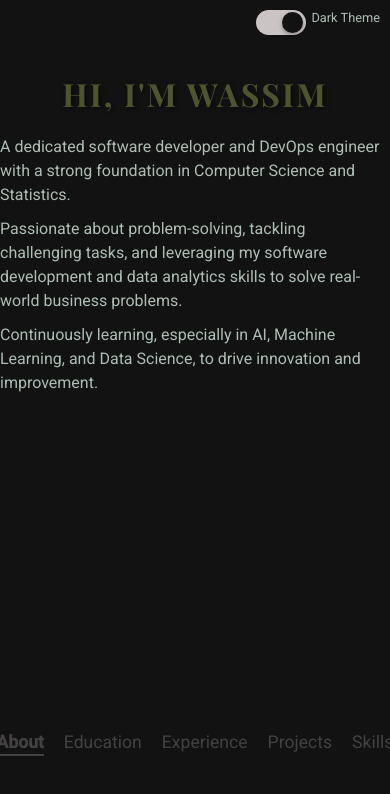
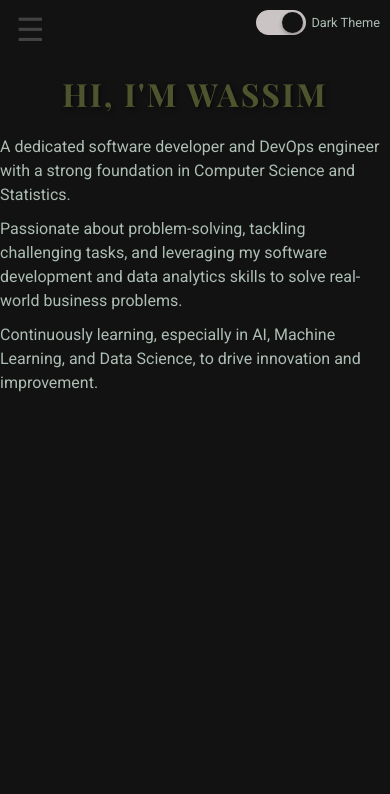
Before and after one commit to wassimwazzi/wassimwazzi.github.io, a React (Create React App) app: page / in a window 390 px wide. Shown: the top 794 px of the page. Built offline with nearby package versions, Linux system fonts and the light colour scheme.

Commit message:
mobile fixes

```diff
--- a/src/App.js
+++ b/src/App.js
@@ -1,4 +1,3 @@
-// src/App.jsx
 import React, { useState, useEffect } from 'react';
 import About from './components/About/About';
 import Education from './components/Education/Education';
@@ -14,11 +13,12 @@ import 'aos/dist/aos.css';
 
 const App = () => {
   const [activeSection, setActiveSection] = useState('about');
+  const [menuOpen, setMenuOpen] = useState(false); // State to manage menu visibility
 
   useEffect(() => {
     AOS.init({
-      duration: 2000,  // Adjusts the overall duration of the animation
-      easing: 'ease-in-out',  // Easing for smoother transitions
+      duration: 2000,
+      easing: 'ease-in-out',
       once: true,
       offset: 100,
     });
@@ -26,8 +26,13 @@ const App = () => {
 
   const handleNavClick = (section) => {
     if (section !== activeSection) {
-      setActiveSection(section)
+      setActiveSection(section);
+      setMenuOpen(false); // Close menu on section click
     }
+  };
+
+  const toggleMenu = () => {
+    setMenuOpen((prev) => !prev); // Toggle menu visibility
   };
 
   const renderSection = () => {
@@ -53,8 +58,11 @@ const App = () => {
         <ThemeProvider>
           <ThemeToggle />
           <div className="content">{renderSection()}</div>
-          <nav className="nav">
-            <div className="nav-links">
+          <button className="menu-toggle" onClick={toggleMenu}>
+            &#9776; {/* Hamburger icon */}
+          </button>
+          <nav className={`nav ${menuOpen ? 'open' : ''}`}>
+            <div className={`nav-links ${menuOpen ? 'visible' : ''}`}>
               {['about', 'education', 'experience', 'projects', 'skills'].map((section) => (
                 <a
                   key={section}
--- a/src/components/Theme/ThemeToggle.css
+++ b/src/components/Theme/ThemeToggle.css
@@ -1,11 +1,11 @@
 .theme-toggle-container {
     position: relative;
-    display: inline-block;
     top: 0;
     right: 0;
     display: flex;
     gap: var(--spacing-1);
     justify-content:right;
+    align-items: center;
     margin: var(--spacing-2);
 }
 
--- a/src/styles/main.css
+++ b/src/styles/main.css
@@ -83,3 +83,47 @@
   color: var(--secondary-color);
   font-weight: 600;
 }
+
+/* Styles for the mobile menu */
+.menu-toggle {
+  display: none; /* Initially hide the button */
+  background: none;
+  border: none;
+  font-size: 2rem; /* Adjust size as needed */
+  color: var(--secondary-color);
+  cursor: pointer;
+  margin: 0;
+  position: absolute; /* Position it absolutely */
+  top: 10px; /* Adjust based on your design */
+  left: 10px; /* Align to the left */
+  z-index: 1000; /* Ensure it is on top */
+}
+
+/* Show the button on small screens */
+@media (max-width: 768px) {
+  .menu-toggle {
+    display: block; /* Show the button */
+  }
+
+  .nav-links {
+    flex-direction: column; /* Stack links vertically */
+    position: absolute; /* Position the menu */
+    top: 50px; /* Adjust based on your header height */
+    left: 0;
+    right: 0;
+    background: var(--primary-color); /* Background for better visibility */
+    padding: var(--spacing-3);
+    border-radius: 8px; /* Rounded corners */
+    z-index: 999; /* Ensure it is on top */
+    display: none; /* Hide by default */
+  }
+
+  .nav-links.visible {
+    display: flex; /* Show when active */
+  }
+
+  .nav-links a {
+    padding: var(--spacing-2); /* Padding for touch targets */
+    text-align: center; /* Center text */
+  }
+}
```
